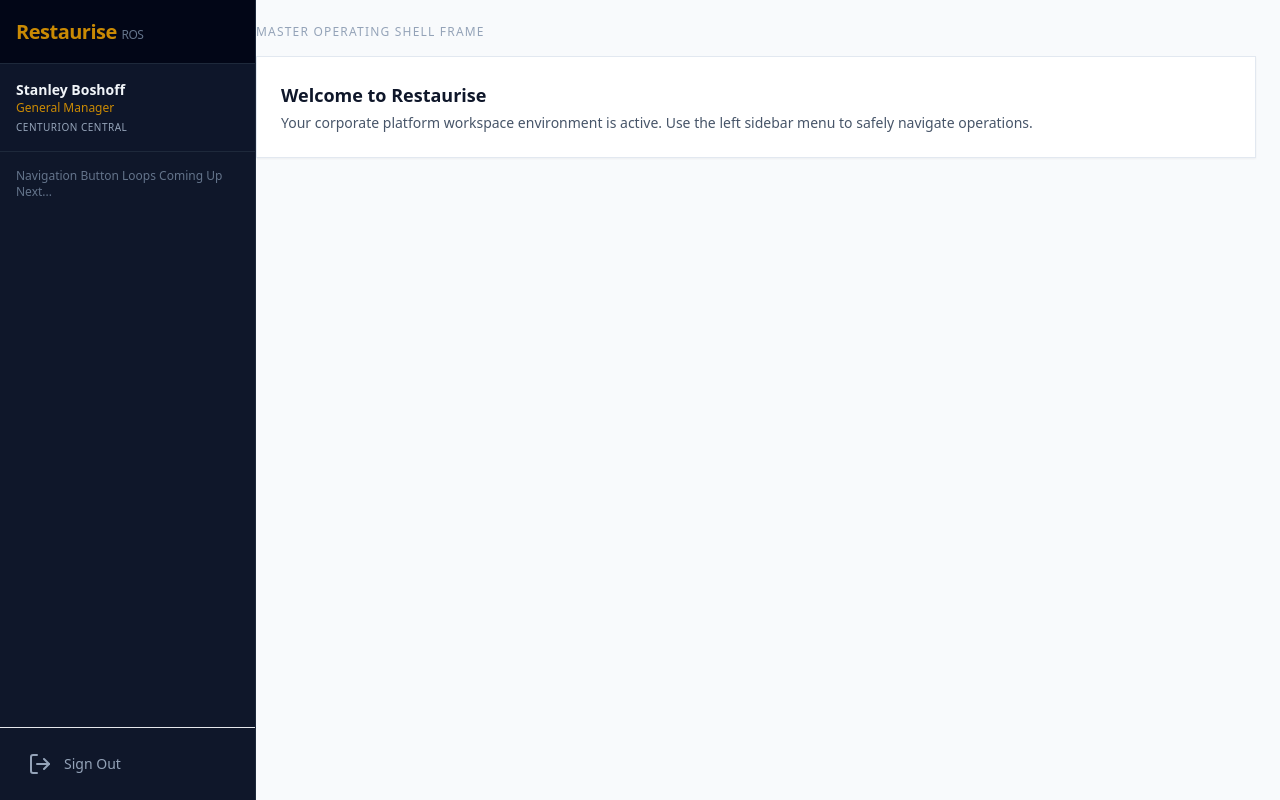
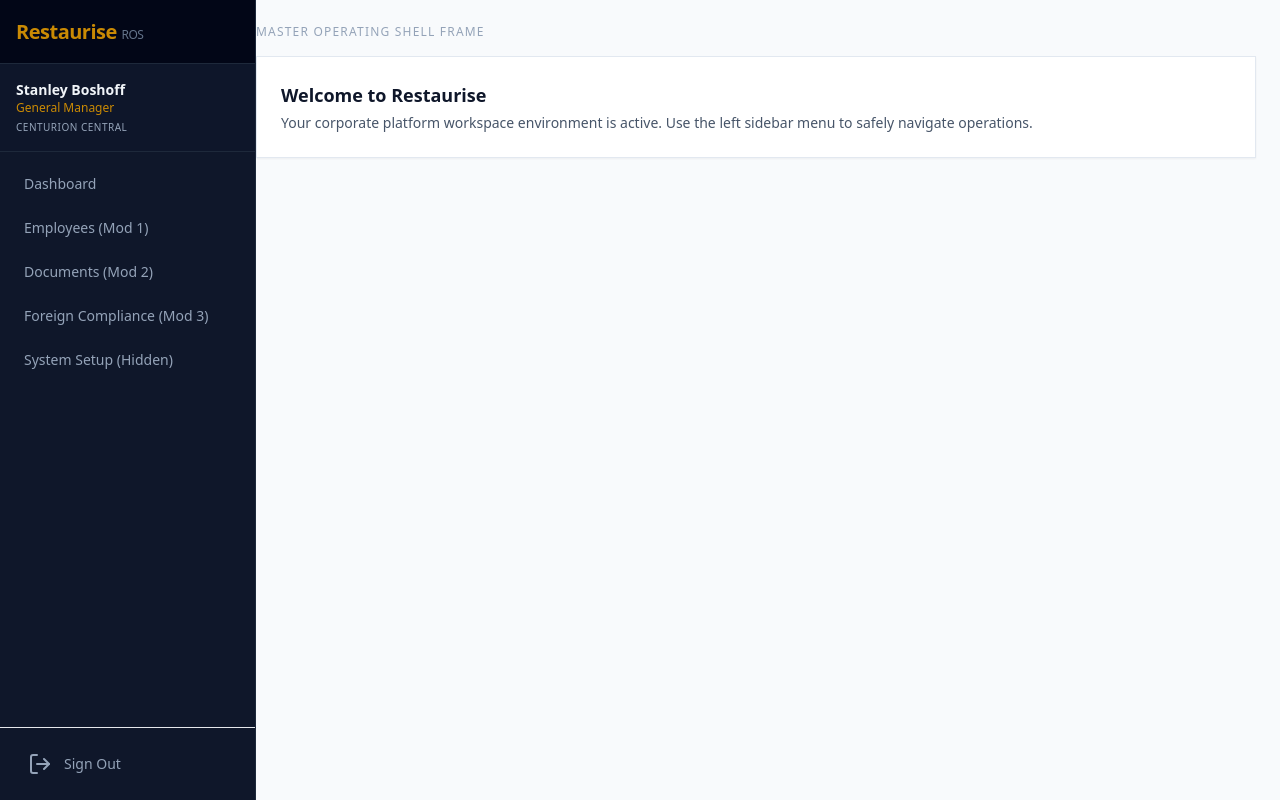
Before and after one commit to StanleyBoshoff/restaurant-operating-system, a React app in the folder frontend/: page / in a window 1280 px wide. Built offline with nearby package versions, Linux system fonts and the light colour scheme; the HTML template or start-up script is replaced by a standard one.

Commit message:
feat: implement dynamic menu arrat ticket tracking loop inside sidebar component module

```diff
--- a/frontend/src/App.jsx
+++ b/frontend/src/App.jsx
@@ -6,11 +6,19 @@ import Sidebar from './components/Sidebar'
 export default function App() {
   const [companyName, setCompanyname] = useState("Restaurise");
 
+  const navigationItems = [
+      { id: 'dashboard', name: 'Dashboard' },
+      { id: 'employees', name: 'Employees (Mod 1)' },
+      { id: 'documents', name: 'Documents (Mod 2)' },
+      { id: 'compliance', name: 'Foreign Compliance (Mod 3)' },
+      { id: 'setup', name: 'System Setup (Hidden)' },
+  ];
+
   return (
     <div className="min-h-screen bg-slate-50 flex">
 
       {/* Sidebar component */}
-      <Sidebar companyName={companyName} />
+      <Sidebar companyName={companyName} navigationItems={navigationItems} />
 
       {/* Main content area */}
       <div className="flex-1 md:pl-64 p-6">
--- a/frontend/src/components/Sidebar.jsx
+++ b/frontend/src/components/Sidebar.jsx
@@ -1,7 +1,7 @@
 import React from 'react';
 import { LogOut } from 'lucide-react';
 
-export default function Sidebar ({ companyName, currentModule, setCurrentModule, navigationItems }) {
+export default function Sidebar ({ companyName, navigationItems }) {
     // Hardcoded for user UI visualization phase
     const mockUser = { name: "Stanley Boshoff", role: "General Manager", branch: "Centurion Central" };
 
@@ -22,10 +22,18 @@ export default function Sidebar ({ companyName, currentModule, setCurrentModule,
                 <p className="text-[10px] text-slate-400 uppercase tracking-wider mt-1">{mockUser.branch}</p>
                 </div>
 
-                {/* Placeholder text where buttons loop will sit shortly */}
-                <div className="p-4 text-xs text-slate-500">Navigation Button Loops Coming Up Next...</div>
+                {/* Menu loop generating buttons */}
+                <nav className="p-3 space-y-1">
+                    {navigationItems && navigationItems.map((item) => (
+                        <button
+                            key={item.id}
+                            className="w-full flex items-center px-3 py-2.5 rounded-lg text-sm font-medium text-slate-400 hover:bg-slate-800 hover:text-slate-100 transition-colors"
+                            >
+                                <span>{item.name}</span>
+                            </button>
+                    ))}
+                </nav>
             </div>
-
             {/* Sidebar Sign Out Footer Option */}
             <div className="p-4 border-t boder-slate-800 bg-slate 950/40">
             <button className="w-full flex items-center space-x-3 px-3 py-2 rounded-lg text-sm text-slate-400 hover:bg-red-950/30 hover:text-red-400 transition-colors">
```
